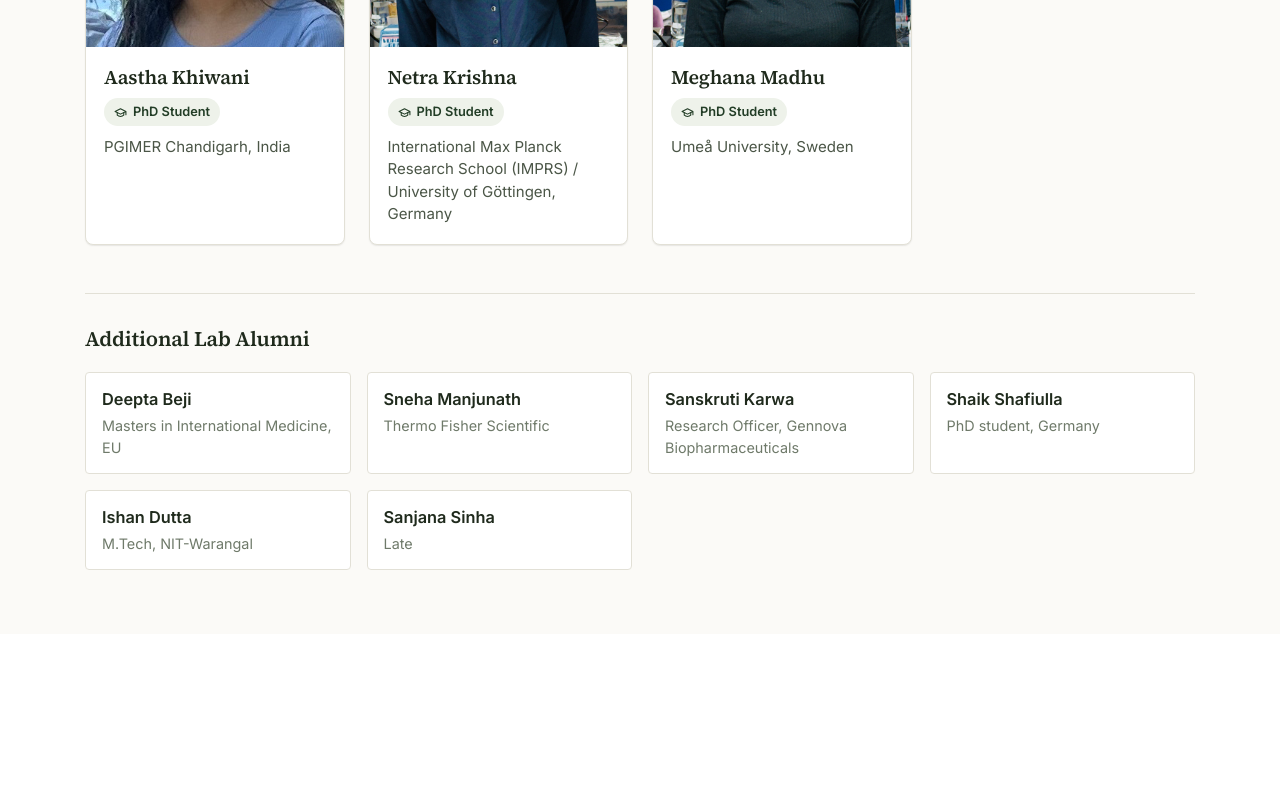
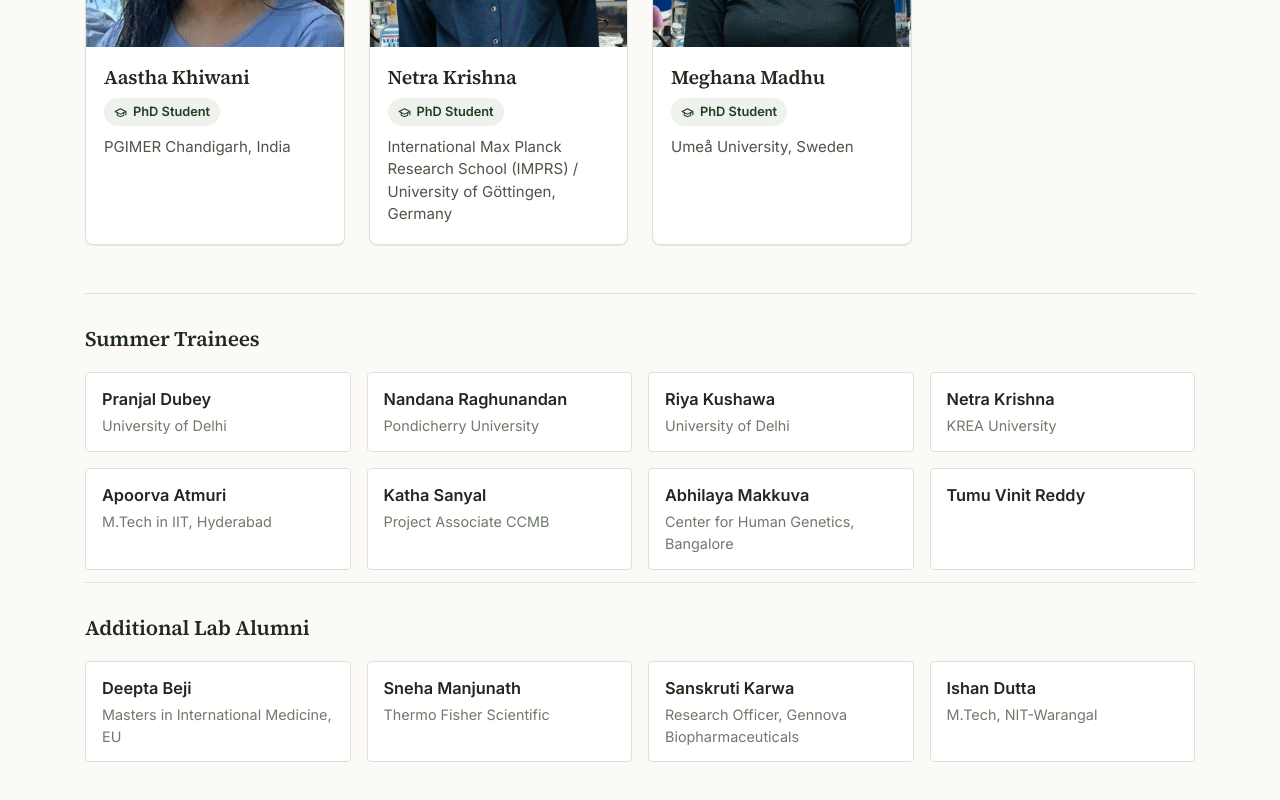
Before and after one commit to rdbcasillas/ishvenkatesh-lab, a Vue app: page /team in a window 1280 px wide. Shown: the part 4278-5078 px from the top of the page. Before the commit the page ends 4912 px from the top, so only its background shows below. Built offline with nearby package versions, Linux system fonts and the light colour scheme; what vue-particles would draw is missing.

Commit message:
Add Summer Trainees list and remove Sanjana and Shaik from alumni

```diff
--- a/src/views/Team.vue
+++ b/src/views/Team.vue
@@ -130,6 +130,20 @@
         </article>
       </div>
 
+      <div class="other-alumni-block" v-if="summerTrainees && summerTrainees.length">
+        <h4 class="other-alumni-title">Summer Trainees</h4>
+        <div class="other-alumni-grid">
+          <div
+            v-for="trainee in summerTrainees"
+            :key="trainee.name"
+            class="alumni-item"
+          >
+            <strong>{{ trainee.name }}</strong>
+            <span v-if="trainee.institution">{{ trainee.institution }}</span>
+          </div>
+        </div>
+      </div>
+
       <div class="other-alumni-block" v-if="otherAlumni && otherAlumni.length">
         <h4 class="other-alumni-title">Additional Lab Alumni</h4>
         <div class="other-alumni-grid">
@@ -243,6 +257,40 @@ export default {
           image: "meghana.jpg",
         },
       ],
+      summerTrainees: [
+        {
+          name: "Pranjal Dubey",
+          institution: "University of Delhi",
+        },
+        {
+          name: "Nandana Raghunandan",
+          institution: "Pondicherry University",
+        },
+        {
+          name: "Riya Kushawa",
+          institution: "University of Delhi",
+        },
+        {
+          name: "Netra Krishna",
+          institution: "KREA University",
+        },
+        {
+          name: "Apoorva Atmuri",
+          institution: "M.Tech in IIT, Hyderabad",
+        },
+        {
+          name: "Katha Sanyal",
+          institution: "Project Associate CCMB",
+        },
+        {
+          name: "Abhilaya Makkuva",
+          institution: "Center for Human Genetics, Bangalore",
+        },
+        {
+          name: "Tumu Vinit Reddy",
+          institution: "",
+        },
+      ],
       otherAlumni: [
         {
           name: "Deepta Beji",
@@ -257,16 +305,8 @@ export default {
           current: "Research Officer, Gennova Biopharmaceuticals",
         },
         {
-          name: "Shaik Shafiulla",
-          current: "PhD student, Germany",
-        },
-        {
           name: "Ishan Dutta",
           current: "M.Tech, NIT-Warangal",
-        },
-        {
-          name: "Sanjana Sinha",
-          current: "Late",
         },
       ],
       people: [
```
